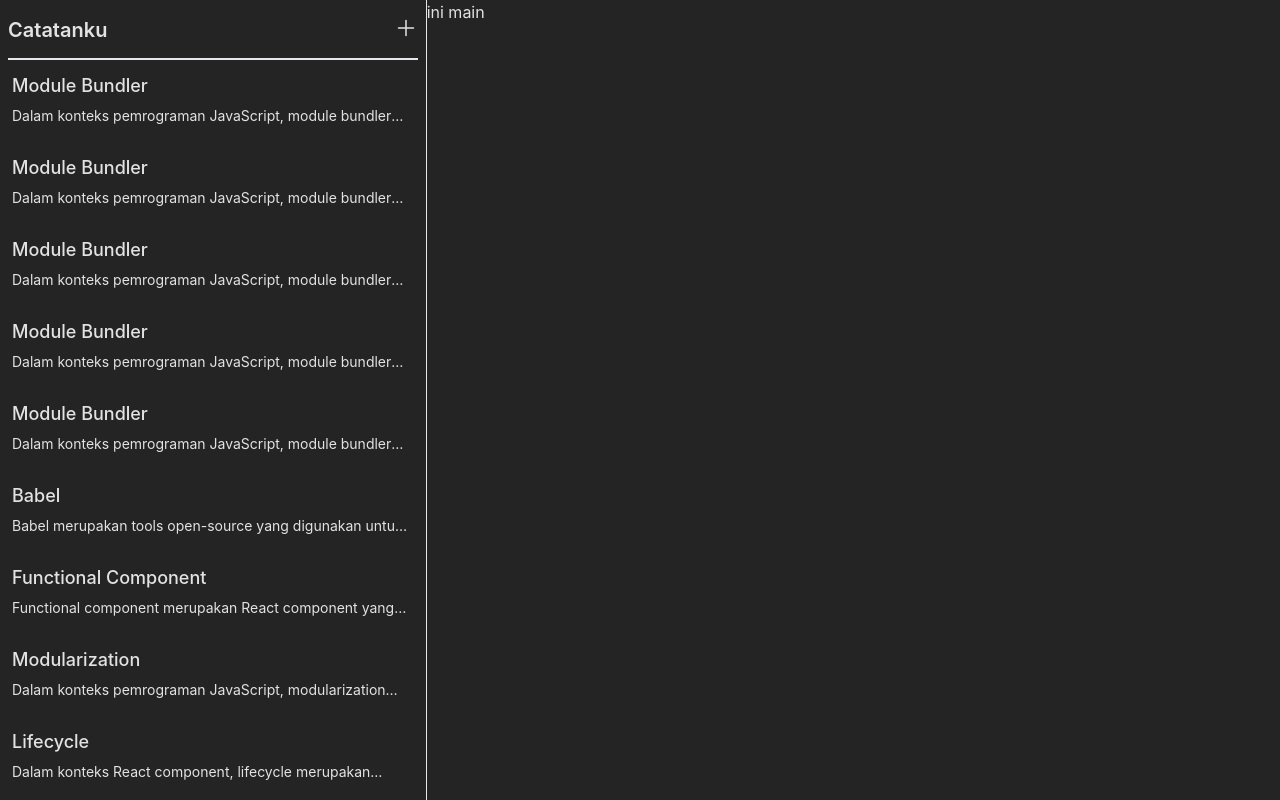
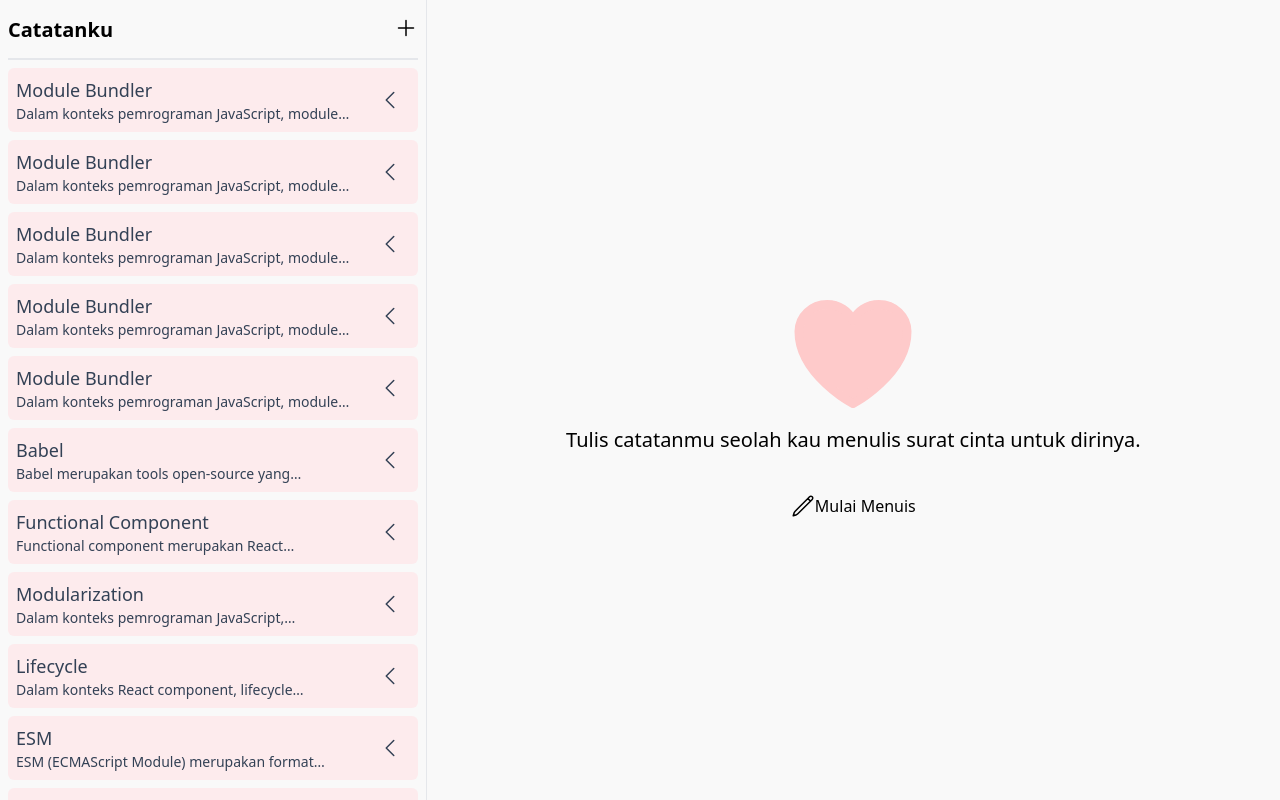
Before and after one commit to yuandahanif/chat-note, a React (Vite) app: page / in a window 1280 px wide. Built offline with nearby package versions, Linux system fonts and the light colour scheme.

Commit message:
feat: :sparkles: add simple animation on item list

```diff
--- a/package.json
+++ b/package.json
@@ -10,7 +10,8 @@
   },
   "dependencies": {
     "react": "^18.2.0",
-    "react-dom": "^18.2.0"
+    "react-dom": "^18.2.0",
+    "tailwind-merge": "^1.11.0"
   },
   "devDependencies": {
     "@types/react": "^18.0.28",
--- a/src/App.tsx
+++ b/src/App.tsx
@@ -1,4 +1,5 @@
 import { useMemo, useState } from "react";
+import NoteListItem from "./components/list/note_item";
 import { getInitialData } from "./utils";
 
 function App() {
@@ -14,10 +15,10 @@
   }, [notes]);
 
   return (
-    <div className="mx-auto flex min-h-screen max-w-screen-2xl bg-main-darak shadow-md">
-      <aside className="relative flex h-full max-h-screen w-1/3 flex-col gap-y-5 overflow-y-auto border-r p-2 pb-10 pt-0">
+    <div className="mx-auto flex min-h-screen max-w-screen-2xl bg-main-white shadow-md">
+      <aside className="relative flex h-full max-h-screen w-full flex-col gap-y-5 overflow-y-auto border-r p-2 pb-10 pt-0 md:w-1/3">
         <div className=" flex flex-col">
-          <div className="sticky left-0 right-0 top-0 mb-2 flex justify-between border-b-2 bg-main-darak pb-3 pt-4">
+          <div className="sticky left-0 right-0 top-0 mb-2 flex justify-between border-b-2 bg-main-white pb-3 pt-4">
             <h2 className="text-xl font-semibold">Catatanku</h2>
 
             <div>
@@ -41,28 +42,54 @@
             </div>
           </div>
 
-          <div className="flex flex-col gap-x-2 gap-y-5">
+          <div className="flex flex-col gap-x-2 gap-y-2">
             {noteMemo.map((note) => (
-              <div
-                key={note.id}
-                className="rounded-md p-1 duration-300 hover:bg-[#313131]"
-              >
-                <div>
-                  <button className="hover:underline" type="button">
-                    <span className="line-clamp-1 text-lg font-medium">
-                      {note.title}
-                    </span>
-                  </button>
-                  <div>
-                    <p className="line-clamp-1 text-sm">{note.body}</p>
-                  </div>
-                </div>
-              </div>
+              <NoteListItem key={note.id} title={note.title} body={note.body} />
             ))}
           </div>
         </div>
       </aside>
-      <main className="w-2/3 ">ini main</main>
+      <main className="hidden flex-col md:flex md:w-2/3">
+        <div className="flex h-full w-full flex-col items-center justify-center">
+          <svg
+            xmlns="http://www.w3.org/2000/svg"
+            fill="currentColor"
+            viewBox="0 0 24 24"
+            strokeWidth={1.5}
+            stroke="currentColor"
+            className="h-36 w-36 text-red-200"
+          >
+            <path
+              strokeLinecap="round"
+              strokeLinejoin="round"
+              d="M21 8.25c0-2.485-2.099-4.5-4.688-4.5-1.935 0-3.597 1.126-4.312 2.733-.715-1.607-2.377-2.733-4.313-2.733C5.1 3.75 3 5.765 3 8.25c0 7.22 9 12 9 12s9-4.78 9-12z"
+            />
+          </svg>
+
+          <span className="text-xl">
+            Tulis catatanmu seolah kau menulis surat cinta untuk dirinya.
+          </span>
+
+          <button type="button" className="flex mt-10">
+            <svg
+              xmlns="http://www.w3.org/2000/svg"
+              fill="none"
+              viewBox="0 0 24 24"
+              strokeWidth={1.5}
+              stroke="currentColor"
+              className="h-6 w-6"
+            >
+              <path
+                strokeLinecap="round"
+                strokeLinejoin="round"
+                d="M16.862 4.487l1.687-1.688a1.875 1.875 0 112.652 2.652L6.832 19.82a4.5 4.5 0 01-1.897 1.13l-2.685.8.8-2.685a4.5 4.5 0 011.13-1.897L16.863 4.487zm0 0L19.5 7.125"
+              />
+            </svg>
+
+            <span>Mulai Menuis</span>
+          </button>
+        </div>
+      </main>
     </div>
   );
 }
--- /dev/null
+++ b/src/components/list/note_item.tsx
@@ -0,0 +1,109 @@
+import { MouseEventHandler, useRef, useState } from "react";
+import { twMerge } from "tailwind-merge";
+
+const NoteListItem: React.FC<{
+  id?: string;
+  title: string;
+  body: string;
+}> = ({ body, id, title }) => {
+  const [isMenuExpand, setIsMenuExpand] = useState(false);
+  const menuRef = useRef<null | HTMLDivElement>(null);
+
+  const toggleMenuExpand: MouseEventHandler<HTMLButtonElement> = (e) => {
+    e.preventDefault();
+    if (menuRef.current) {
+      setIsMenuExpand((s) => !s);
+    }
+  };
+
+  return (
+    <div className="flex items-stretch justify-start rounded-md bg-[#FDEBED] text-slate-700">
+      <button
+        type="button"
+        className="w-full rounded-l-md p-2 duration-300 hover:bg-[#F4BFBF] hover:text-white"
+      >
+        <div className="flex justify-start ">
+          <span className="line-clamp-1 text-lg font-medium">{title}</span>
+        </div>
+        <div className="flex justify-start">
+          <p className="line-clamp-1 text-left text-sm">{body}</p>
+        </div>
+      </button>
+
+      <div className="flex">
+        <button
+          onClick={toggleMenuExpand}
+          title="Hapus Catatan"
+          className="p-2 px-4 duration-300 hover:bg-[#FD8A8A] hover:text-white"
+        >
+          <svg
+            xmlns="http://www.w3.org/2000/svg"
+            fill="none"
+            viewBox="0 0 24 24"
+            strokeWidth={1.5}
+            stroke="currentColor"
+            className={twMerge(
+              "h-6 w-6 duration-200",
+              isMenuExpand ? "rotate-180" : "rotate-0"
+            )}
+          >
+            <path
+              strokeLinecap="round"
+              strokeLinejoin="round"
+              d="M15.75 19.5L8.25 12l7.5-7.5"
+            />
+          </svg>
+        </button>
+
+        <div
+          ref={menuRef}
+          className={twMerge(
+            "origin-right duration-500 flex overflow-hidden",
+            isMenuExpand ? "static visible scale-x-100" : "absolute invisible scale-x-50 -z-20"
+          )}
+        >
+          <button
+            title="Hapus Catatan"
+            className="p-2 px-4 duration-300 hover:bg-[#FD8A8A] hover:text-white"
+          >
+            <svg
+              xmlns="http://www.w3.org/2000/svg"
+              fill="none"
+              viewBox="0 0 24 24"
+              strokeWidth={1.5}
+              stroke="currentColor"
+              className="h-6 w-6"
+            >
+              <path
+                strokeLinecap="round"
+                strokeLinejoin="round"
+                d="M20.25 7.5l-.625 10.632a2.25 2.25 0 01-2.247 2.118H6.622a2.25 2.25 0 01-2.247-2.118L3.75 7.5m8.25 3v6.75m0 0l-3-3m3 3l3-3M3.375 7.5h17.25c.621 0 1.125-.504 1.125-1.125v-1.5c0-.621-.504-1.125-1.125-1.125H3.375c-.621 0-1.125.504-1.125 1.125v1.5c0 .621.504 1.125 1.125 1.125z"
+              />
+            </svg>
+          </button>
+          <button
+            title="Hapus Catatan"
+            className=" rounded-r-md p-2 px-4 duration-300 hover:bg-[#FD8A8A] hover:text-white"
+          >
+            <svg
+              xmlns="http://www.w3.org/2000/svg"
+              fill="none"
+              viewBox="0 0 24 24"
+              strokeWidth={1.5}
+              stroke="currentColor"
+              className="h-6 w-6"
+            >
+              <path
+                strokeLinecap="round"
+                strokeLinejoin="round"
+                d="M14.74 9l-.346 9m-4.788 0L9.26 9m9.968-3.21c.342.052.682.107 1.022.166m-1.022-.165L18.16 19.673a2.25 2.25 0 01-2.244 2.077H8.084a2.25 2.25 0 01-2.244-2.077L4.772 5.79m14.456 0a48.108 48.108 0 00-3.478-.397m-12 .562c.34-.059.68-.114 1.022-.165m0 0a48.11 48.11 0 013.478-.397m7.5 0v-.916c0-1.18-.91-2.164-2.09-2.201a51.964 51.964 0 00-3.32 0c-1.18.037-2.09 1.022-2.09 2.201v.916m7.5 0a48.667 48.667 0 00-7.5 0"
+              />
+            </svg>
+          </button>
+        </div>
+      </div>
+    </div>
+  );
+};
+
+export default NoteListItem;
--- a/src/index.css
+++ b/src/index.css
@@ -3,17 +3,22 @@
 @tailwind utilities;
 
 :root {
-  font-family: Inter, system-ui, Avenir, Helvetica, Arial, sans-serif;
-  line-height: 1.5;
-  font-weight: 400;
-
-  color-scheme: light dark;
-  color: rgba(255, 255, 255, 0.87);
-  background-color: #141414;
-
   font-synthesis: none;
   text-rendering: optimizeLegibility;
   -webkit-font-smoothing: antialiased;
   -moz-osx-font-smoothing: grayscale;
   -webkit-text-size-adjust: 100%;
 }
+
+*::-webkit-scrollbar {
+  width: 0.3em;
+}
+
+*::-webkit-scrollbar-track {
+  box-shadow: inset 0 0 6px rgba(0, 0, 0, 0.3);
+}
+
+*::-webkit-scrollbar-thumb {
+  background-color: #F4BFBF;
+  /* outline: 1px solid slategrey; */
+}
--- a/tailwind.config.js
+++ b/tailwind.config.js
@@ -4,7 +4,7 @@
   theme: {
     extend: {
       colors: {
-        main: { darak: "#242424" },
+        main: { white: "#F9F9F9" },
       },
     },
   },
```
Also changed, not shown: 1 other file (tests, documents, lock files or other folders).
